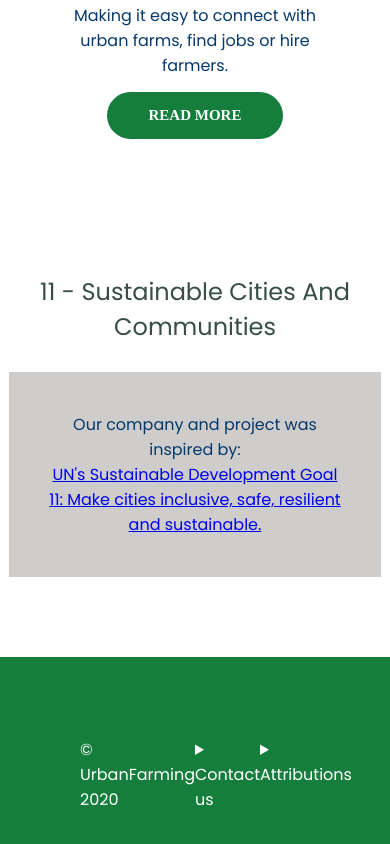
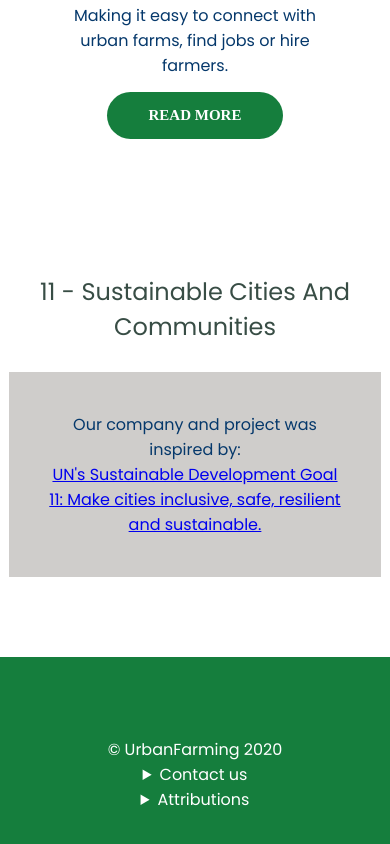
Before and after one commit to mkmbaran/DAFE1200FinalProject, a plain HTML site: page index.html in a window 390 px wide. Shown: the part 1767-2611 px from the top of the page. Drawn offline with Linux system fonts and the light colour scheme.

Commit message:
Update styles-tablet.css

```diff
--- a/styles-tablet.css
+++ b/styles-tablet.css
@@ -30,7 +30,7 @@ section > h2 {
     margin: 0px;
     margin-left: auto;
     margin-right: auto;
-    font-size: 15%;
+    font-size: 1rem;
 }
 
 nav {
@@ -54,3 +54,9 @@ nav {
 #home .h1 {
     flex-wrap: wrap;
 }
+
+footer {
+    display: block;
+    text-align: center;
+    padding: 80px 60px;
+}
```
